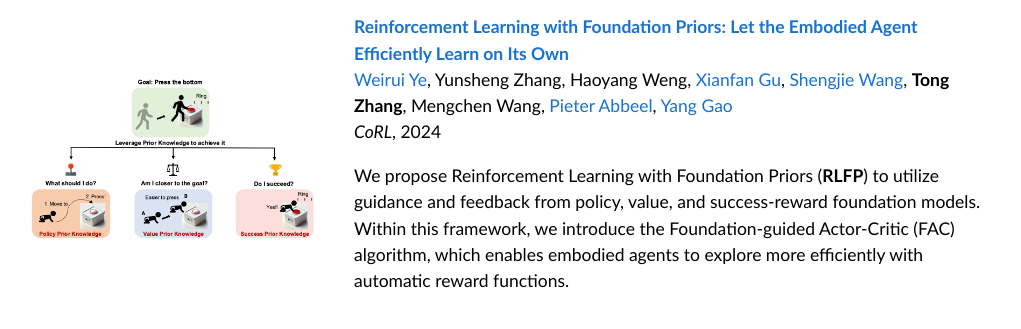
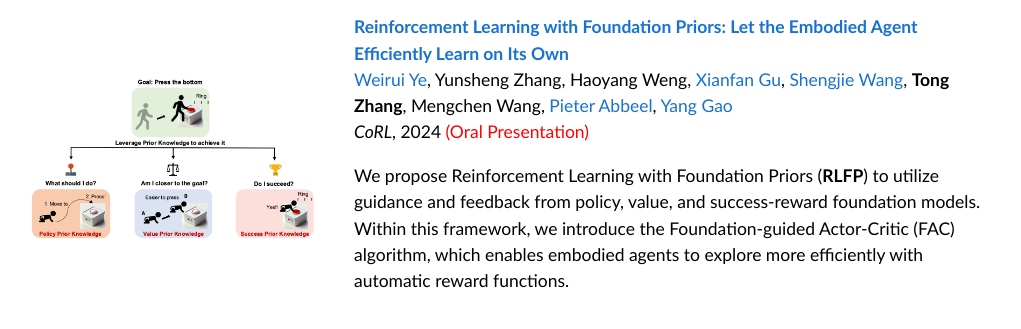
Before and after one commit to TongZhangTHU/TongZhangTHU.github.io, a plain HTML site: page index.html in a window 1280 px wide. Shown: the part 1100-1429 px from the top of the page, without its empty margins (129-1150 px from the left). Drawn offline with Linux system fonts and the light colour scheme.

Commit message:
RLFP oral

```diff
--- a/index.html
+++ b/index.html
@@ -98,7 +98,7 @@
         <br>
         <a href="https://yewr.github.io/">Weirui Ye</a>, Yunsheng Zhang, Haoyang Weng, <a href="https://xianfangu.github.io/">Xianfan Gu</a>, <a href="https://shengjie-bob.github.io/">Shengjie Wang</a>, <strong>Tong Zhang</strong>, Mengchen Wang, <a href="https://people.eecs.berkeley.edu/~pabbeel/">Pieter Abbeel</a>, <a href="https://yang-gao.weebly.com/">Yang Gao</a>
         <br>
-        <em>CoRL</em>, 2024
+        <em>CoRL</em>, 2024 <span style="color: red;">(Oral Presentation)</span>
         <br>
         <p></p>
         <p>We propose Reinforcement Learning with Foundation Priors (<strong>RLFP</strong>) to utilize guidance and feedback from policy, value, and success-reward foundation models. Within this framework, we introduce the Foundation-guided Actor-Critic (FAC) algorithm, which enables embodied agents to explore more efficiently with automatic reward functions.</p>
```
